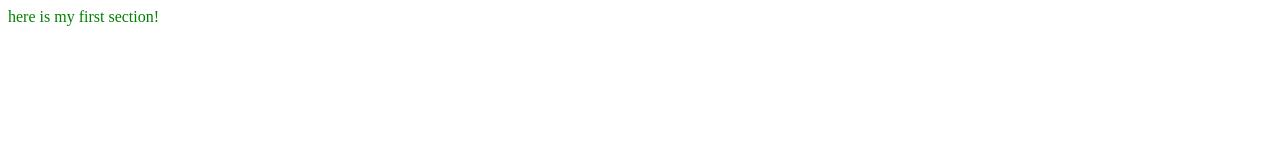
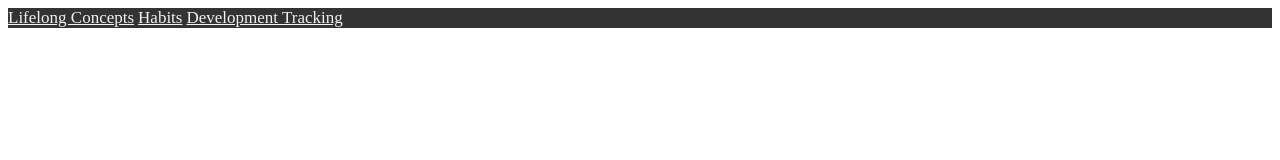
Before and after one commit to crhyeahgo/WebDevProject, a website built with webpack: page src/index.html in a window 1280 px wide. Built offline with nearby package versions, Linux system fonts and the light colour scheme.

Commit message:
Add menu options

```diff
--- a/src/index.html
+++ b/src/index.html
@@ -1,7 +1,10 @@
 <!DOCTYPE html>
 <html>
-    <body>
-        <div id="mydiv">here is my first section!
-        </div>
-    </body>
+<body>
+  <div class="top-nav-bar">
+    <a href>Lifelong Concepts</a>
+    <a href>Habits</a>
+    <a href>Development Tracking</a>
+  </div>
+</body>
 </html>
--- a/src/style.css
+++ b/src/style.css
@@ -1,3 +1,28 @@
-#mydiv {
-  color:green
+/* TODO Charlotte uncomment these lines only when you understand them and have added comments to explain what they do s*/
+
+.top-nav-bar {
+  background-color: #333;
+ /* overflow: hidden;*/
 }
+
+/* Style the links inside the navigation bar */
+.top-nav-bar a {
+ /* float: left;*/
+  color: #f2f2f2;
+ /* text-align: center; */
+ /* padding: 14px 16px;*/
+  /*text-decoration: none;*/
+  font-size: 17px;
+}
+
+/* Change the color of links on hover */
+/*.topnav a:hover {
+  background-color: #ddd;
+  color: black;
+}*/
+
+/* Add a color to the active/current link */
+/*.topnav a.active {
+  background-color: #04AA6D;
+  color: white;
+}*/
```
Also changed, not shown: 1 other file.
